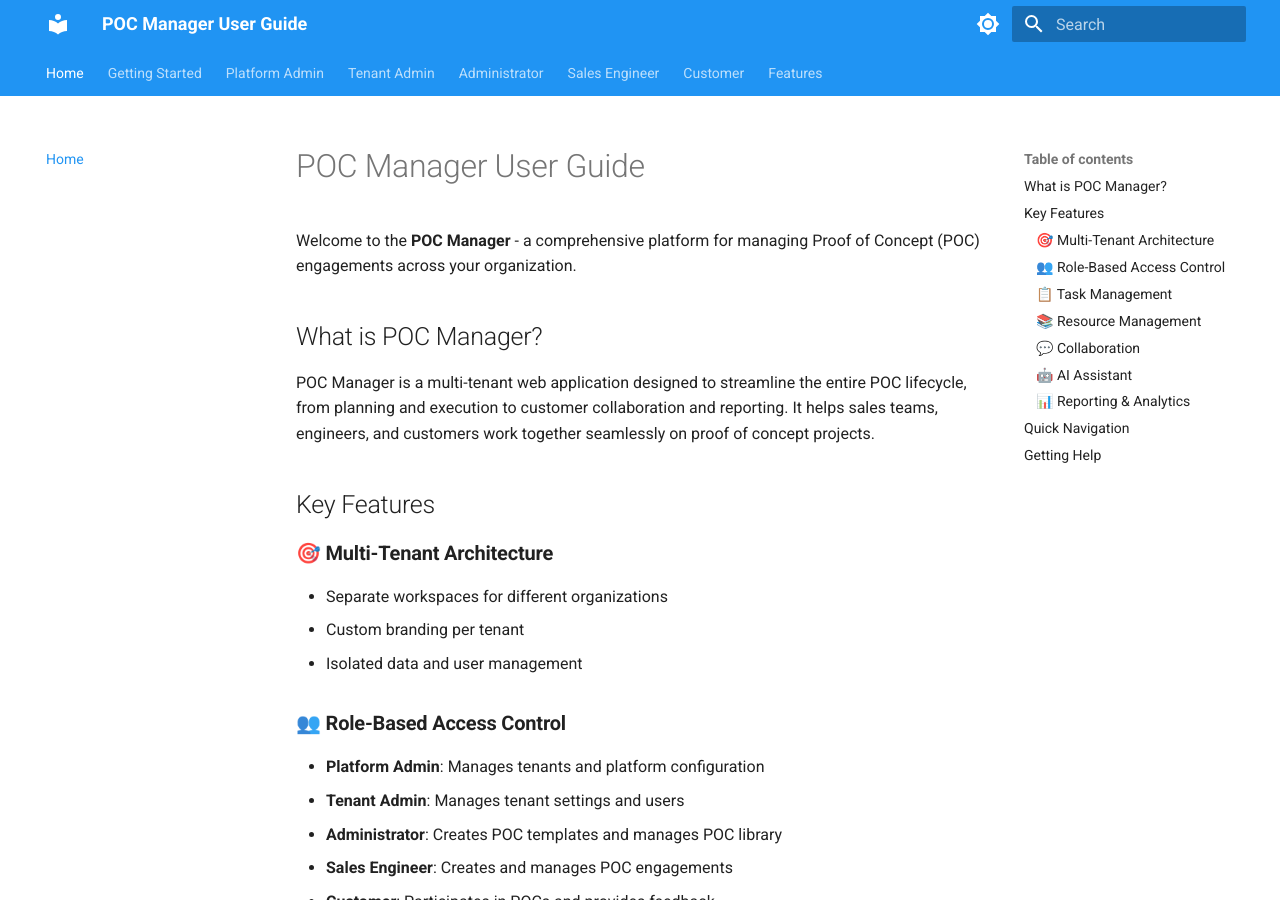
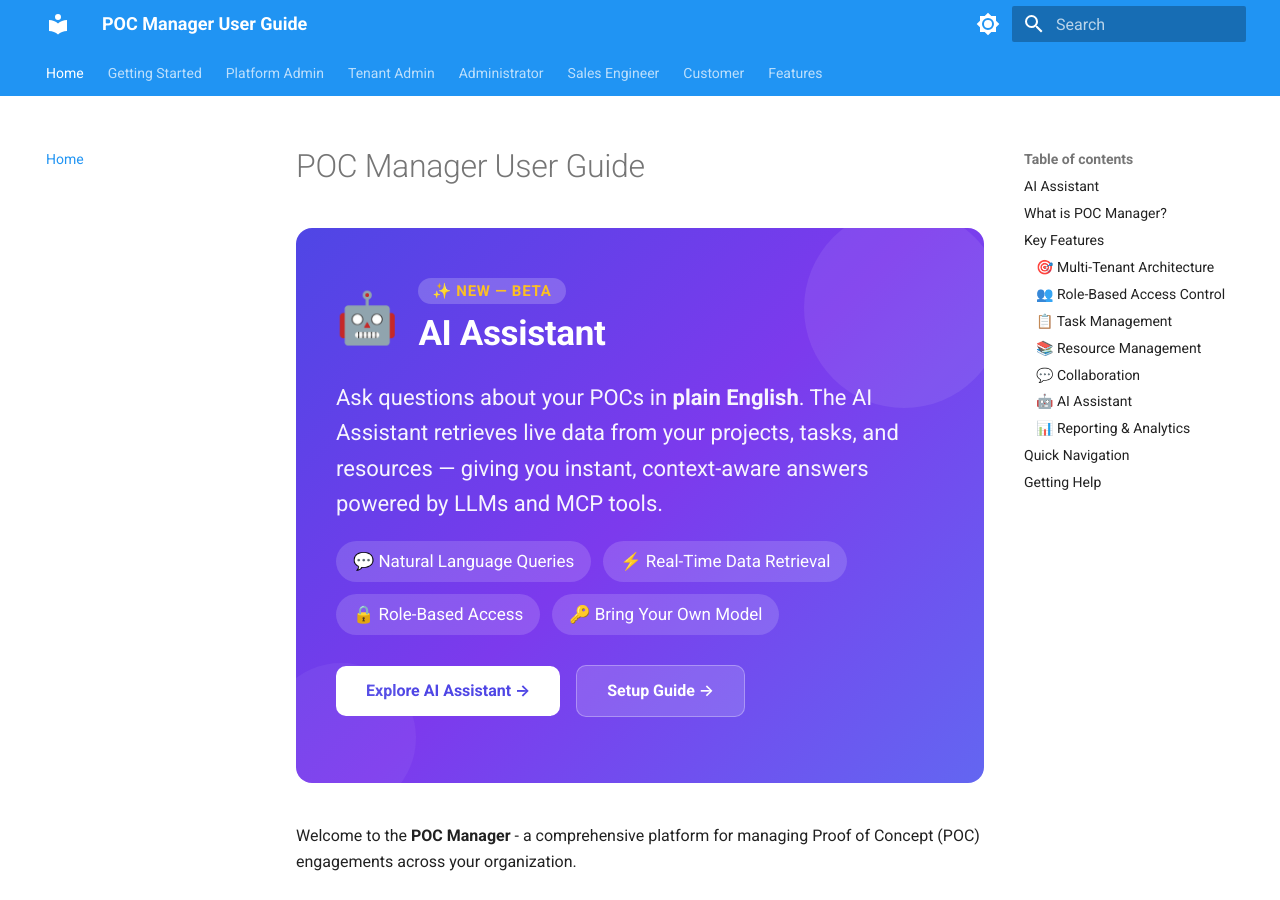
Before and after one commit to marcelonyc/poc-manager, an MkDocs documentation site: the page built from docs/index.md, in a window 1280 px wide and 900 px high. Built offline with MkDocs 1.6.1 and Material for MkDocs 9.7.7, drawn with Linux system fonts in a browser that asks for light colours.

Commit message:
AI Assistant

```diff
--- a/docs/index.md
+++ b/docs/index.md
@@ -1,4 +1,34 @@
 # POC Manager User Guide
+
+<div style="background: linear-gradient(135deg, #4f46e5 0%, #7c3aed 50%, #6366f1 100%); border-radius: 16px; padding: 2.5rem 2rem; margin-bottom: 2rem; color: white; position: relative; overflow: hidden;" markdown>
+
+<div style="position: absolute; top: -20px; right: -20px; width: 200px; height: 200px; background: rgba(255,255,255,0.08); border-radius: 50%;"></div>
+<div style="position: absolute; bottom: -30px; left: -30px; width: 150px; height: 150px; background: rgba(255,255,255,0.05); border-radius: 50%;"></div>
+
+<div style="display: flex; align-items: center; gap: 1rem; margin-bottom: 1rem;">
+<span style="font-size: 2.5rem;">🤖</span>
+<div>
+<span style="background: rgba(255,255,255,0.2); color: #fbbf24; font-size: 0.75rem; font-weight: 700; padding: 0.2rem 0.7rem; border-radius: 1rem; letter-spacing: 0.05em;">✨ NEW — BETA</span>
+<h2 style="margin: 0.3rem 0 0 0; font-size: 1.75rem; font-weight: 800; color: white;">AI Assistant</h2>
+</div>
+</div>
+
+<p style="font-size: 1.1rem; line-height: 1.6; margin-bottom: 1rem; opacity: 0.95;">
+Ask questions about your POCs in <strong>plain English</strong>. The AI Assistant retrieves live data from your projects, tasks, and resources — giving you instant, context-aware answers powered by LLMs and MCP tools.
+</p>
+
+<div style="display: flex; flex-wrap: wrap; gap: 0.6rem; margin-bottom: 1.5rem;">
+<span style="background: rgba(255,255,255,0.15); padding: 0.35rem 0.85rem; border-radius: 2rem; font-size: 0.85rem;">💬 Natural Language Queries</span>
+<span style="background: rgba(255,255,255,0.15); padding: 0.35rem 0.85rem; border-radius: 2rem; font-size: 0.85rem;">⚡ Real-Time Data Retrieval</span>
+<span style="background: rgba(255,255,255,0.15); padding: 0.35rem 0.85rem; border-radius: 2rem; font-size: 0.85rem;">🔒 Role-Based Access</span>
+<span style="background: rgba(255,255,255,0.15); padding: 0.35rem 0.85rem; border-radius: 2rem; font-size: 0.85rem;">🔑 Bring Your Own Model</span>
+</div>
+
+[**Explore AI Assistant →**](features/ai-assistant.md){ style="display: inline-block; background: white; color: #4f46e5; font-weight: 700; padding: 0.6rem 1.5rem; border-radius: 0.5rem; text-decoration: none; transition: transform 0.2s;" }
+&nbsp;&nbsp;
+[Setup Guide →](tenant-admin/ai-assistant.md){ style="display: inline-block; background: rgba(255,255,255,0.15); color: white; font-weight: 600; padding: 0.6rem 1.5rem; border-radius: 0.5rem; text-decoration: none; border: 1px solid rgba(255,255,255,0.3);" }
+
+</div>
 
 Welcome to the **POC Manager** - a comprehensive platform for managing Proof of Concept (POC) engagements across your organization.
 
```
